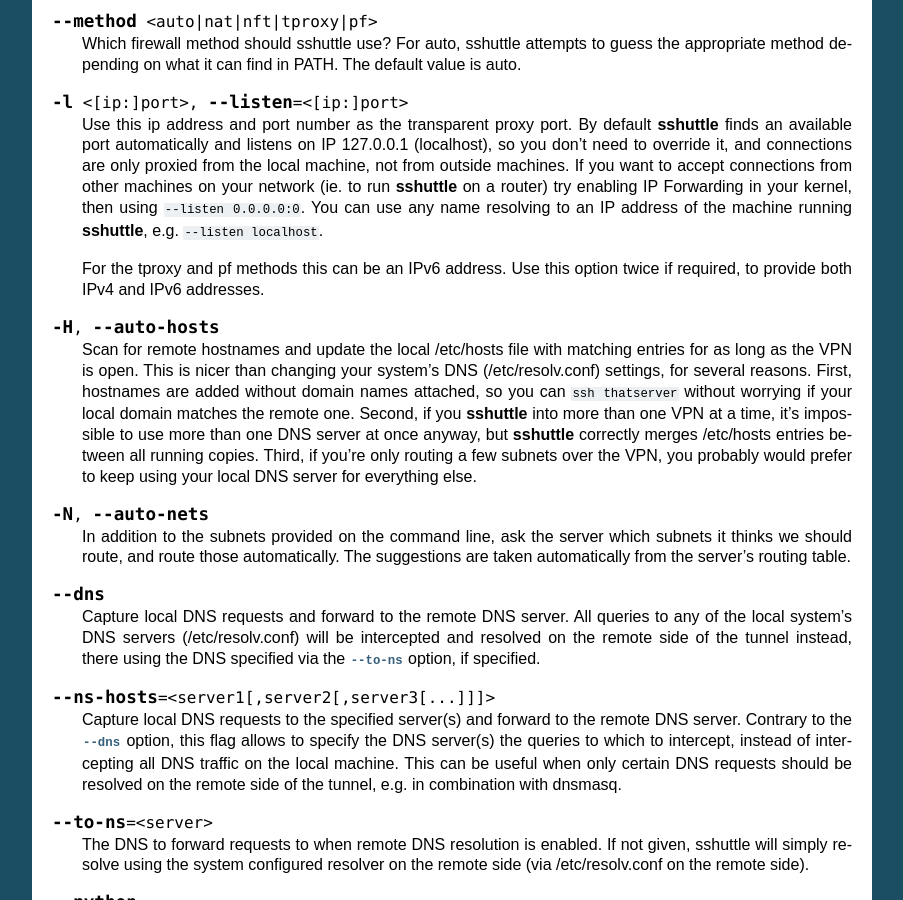
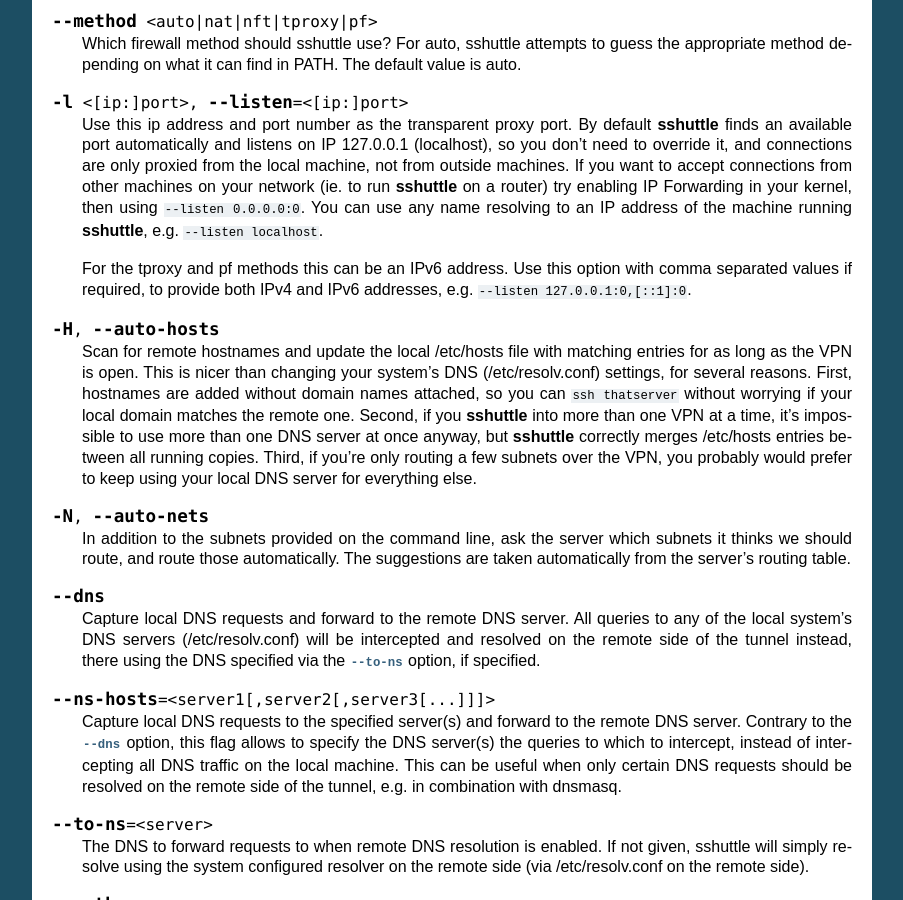
Before and after one commit to sshuttle/sshuttle, a Sphinx documentation site: the page built from docs/manpage.rst, in a window 1280 px wide and 900 px high, scrolled down 685 px. Shown: the whole window, without its empty margins (198-1101 px from the left). Built offline with Sphinx 7.4.7, drawn with Linux system fonts in a browser that asks for light colours; the version number could not be read and is left out.

Commit message:
Can't use this option twice, separate by comma actually.

```diff
--- a/docs/manpage.rst
+++ b/docs/manpage.rst
@@ -65,7 +65,7 @@
     :program:`sshuttle`, e.g. ``--listen localhost``.
 
     For the tproxy and pf methods this can be an IPv6 address. Use this option
-    twice if required, to provide both IPv4 and IPv6 addresses.
+    with comma separated values if required, to provide both IPv4 and IPv6 addresses, e.g. ``--listen 127.0.0.1:0,[::1]:0``.
 
 .. option:: -H, --auto-hosts
 
```
